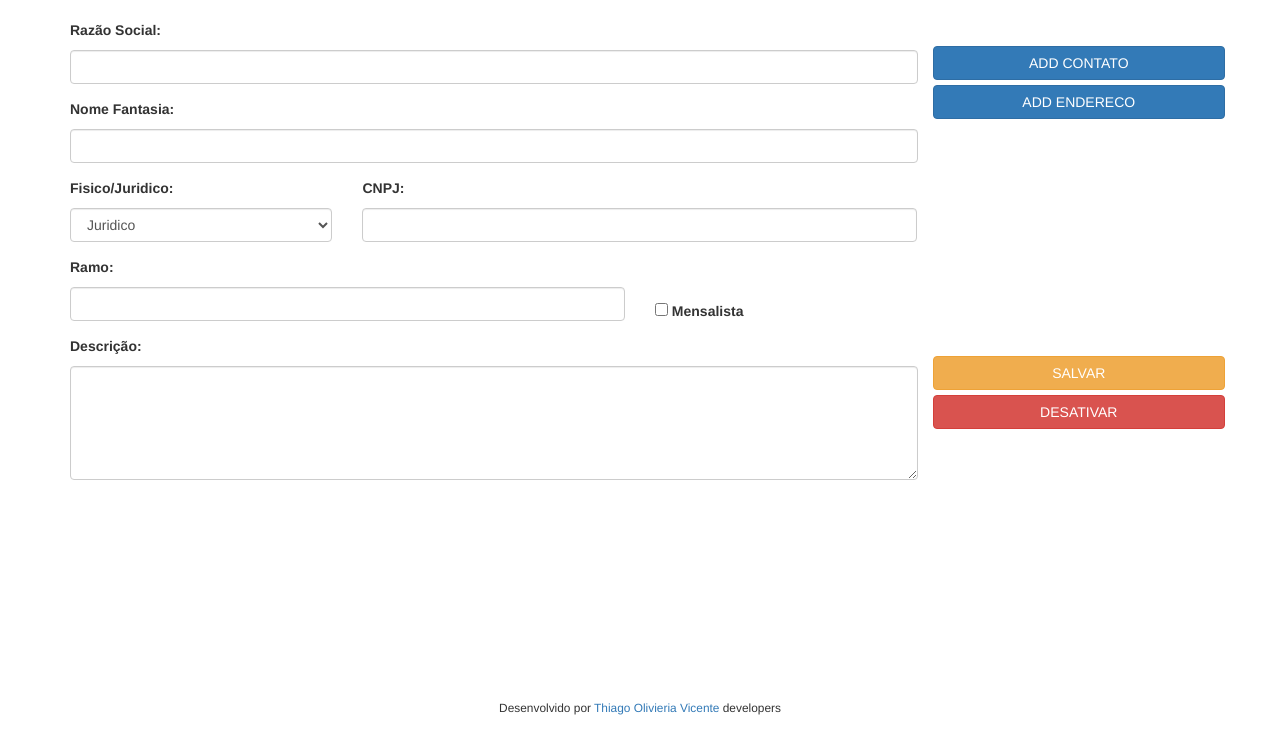
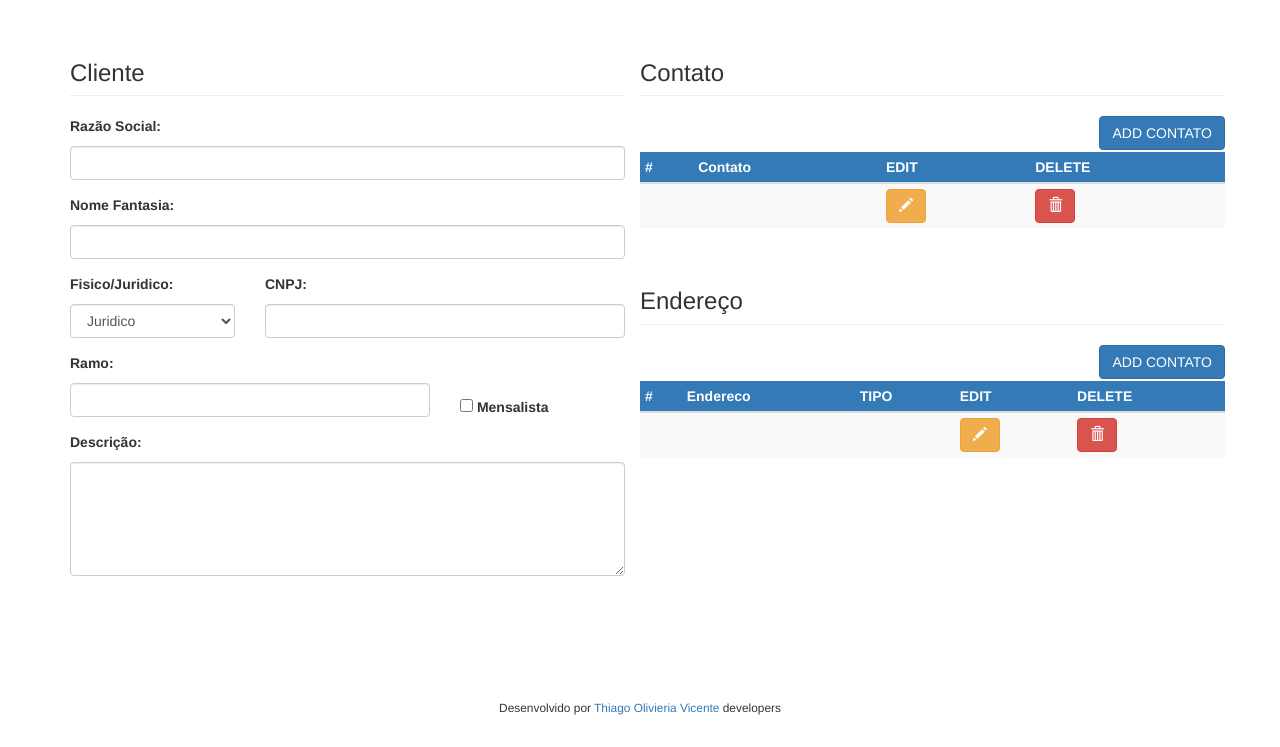
Before and after one commit to olivx/servigraf, a Django app: template core/templates/clientes/client_detail.html in a window 1280 px wide. Shown: the part 53-800 px from the top of the page. Run offline with Django 3.2, Linux system fonts and the light colour scheme; the template is opened without the code that fills it: values that come from a table or form of the project are taken from there, others are empty; some libraries are stand-ins or nearby versions.

Commit message:
pagina de clientes com contato e endereço

```diff
--- a/core/templates/clientes/client_detail.html
+++ b/core/templates/clientes/client_detail.html
@@ -3,45 +3,135 @@
 {% block content %}
 
 <div class="row">
-    <div class="col-md-9">
+
+    <div class="col-md-6">
+        <h3 class="page-header"> Cliente </h3>
 
         {% include 'clientes/client_form.html' %}
 
-    </div> <!-- col right -->
+    </div>
 
 
-    <div class="col-md-3">
-        <div class="row" style="margin-top:10%;">
-        <button class="btn btn-block btn-primary">
-            ADD CONTATO
-        </button>
-        <button class="btn btn-block btn-primary">
-            ADD ENDERECO
-        </button>
-        </div>
+    <!--Painel Contato -->
+    <div class="col-md-6">
+        <div class="row">
+            <h3 class="page-header"> Contato </h3>
+            <div style="margin-bottom:4em;">
+                <form action="" method="GET">
+                    <button class=" pull-right btn btn-primary">
+                        ADD CONTATO
+                    </button>
+                </form>
+            </div> <!-- contato div botao -->
+
+            <table id="contact-table" class="table table-striped table-hover table-condensed">
+
+                <thead class="bg-primary">
+                <tr>
+                    <th>#</th>
+                    <th>Contato</th>
+                    <th>EDIT</th>
+                    <th>DELETE</th>
+                </tr>
+                </thead>
+
+                <tbody>
+                <tr>
+                    <th></th>
+                    <th></th>
+
+                    <!--  actions -->
+
+                    <!--botao editar -->
+                    <th>
+                        <button class="btn btn-warning">
+                            <i class="glyphicon glyphicon-pencil"></i>
+                        </button>
+                    </th>
+                    <!-- botao desativar -->
+                    <th>
+                        <button class="btn btn-danger">
+                            <i class="glyphicon glyphicon-trash"></i>
+                        </button>
+                    </th>
+
+                </tr>
 
 
-        <div class="row" style="margin-top:90%">
+                </tbody>
+
+                <tfoot>
+
+                </tfoot>
+            </table>
+
+        </div><!--  row contato -->
+
+        <!--Painel Endereço -->
+        <div class="row">
+            <h3 class="page-header"> Endereço </h3>
+            <div style="margin-bottom:4em;">
+                <form action="" method="GET">
+
+                    <button class=" pull-right btn btn-primary">
+                        ADD CONTATO
+                    </button>
+                </form>
+            </div><!-- endereço div botao -->
+
+            <table id="address-table" class="table table-striped table-hover table-condensed">
+                <thead class="bg-primary">
+                <tr>
+                    <th>#</th>
+                    <th>Endereco</th>
+                    <th>TIPO</th>
+                    <th>EDIT</th>
+                    <th>DELETE</th>
+                </tr>
+                </thead>
+
+                <tbody>
+
+                <th></th>
+                <th></th>
+                <th></th>
+
+                <!--  actions -->
+                <th>
+                    <button class="btn btn-warning">
+                        <i class="glyphicon glyphicon-pencil"></i>
+                    </button>
+                </th>
+                <th>
+                    <button class="btn btn-danger">
+                        <i class="glyphicon glyphicon-trash"></i>
+                    </button>
+                </th>
 
 
-        <button class="btn btn-block btn-warning">
-            SALVAR
-        </button>
-        <button class="btn btn-block btn-danger" style="margin-bottom:0px;">
-            DESATIVAR
-        </button>
-        <h1 class="separator"></h1>
+
+                </tbody>
+
+                <tfoot>
+
+                </tfoot>
+            </table>
+
         </div>
 
 
     </div>
+</div>
+
+<div id="modal"   class="modal fade">
+    <div class="modal-dialog">
+        <div class="modal-content">
 
 
 
+        </div><!-- content -->
+    </div>
+</div>
 
-
-
-    </div>
-</div><!-- row -->
-
+</div>
 {% endblock %}
--- a/core/templates/clientes/client_table.html
+++ b/core/templates/clientes/client_table.html
@@ -1,5 +1,5 @@
 
-{% for client  in clients.object_list %}
+{% for client  in client_list.object_list %}
 <tr>
     <th>{{ client.id }}</th>
     <th><a href="{{ client.get_absolute_url }}">{{ client.razao_social }}</a></th>
```
Also changed, not shown: core/utils.py (+14 -0 lines), core/views.py (+8 -12 lines), script_db.py (deleted, +0 -66 lines).
